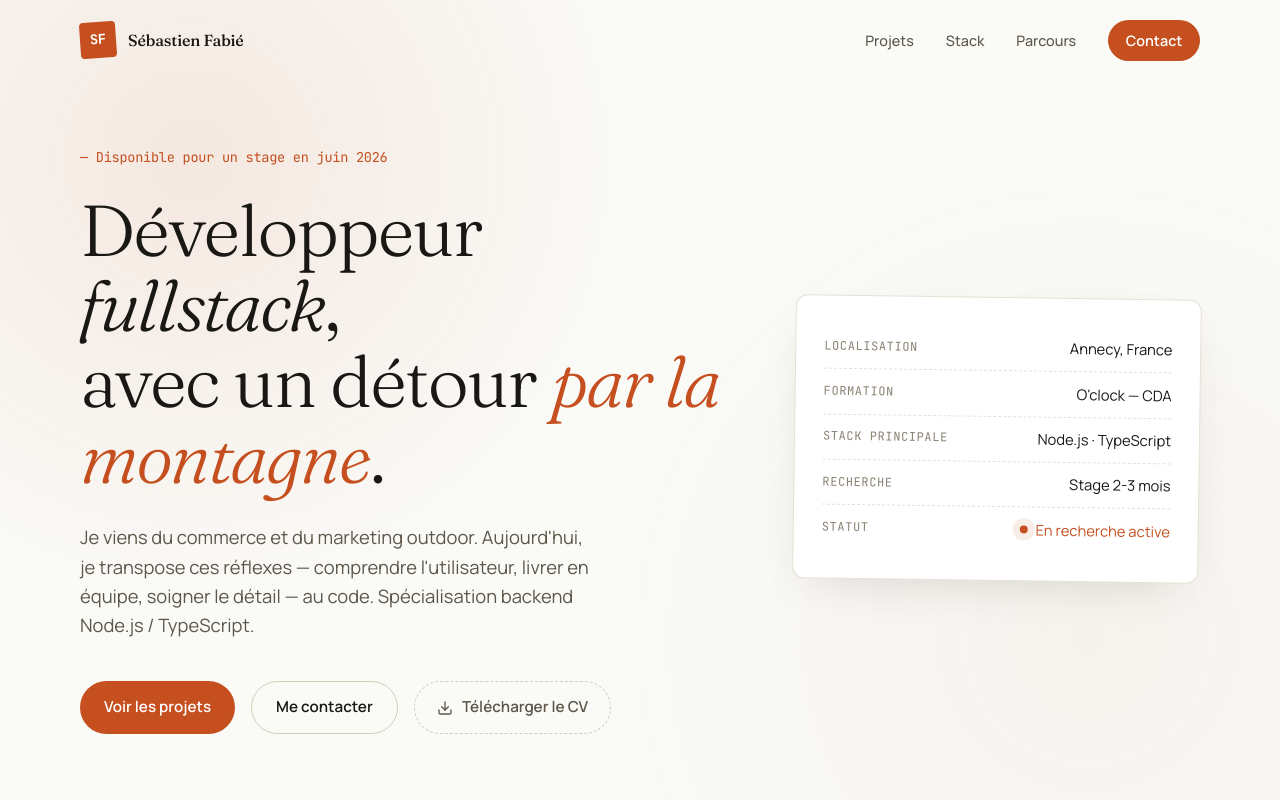
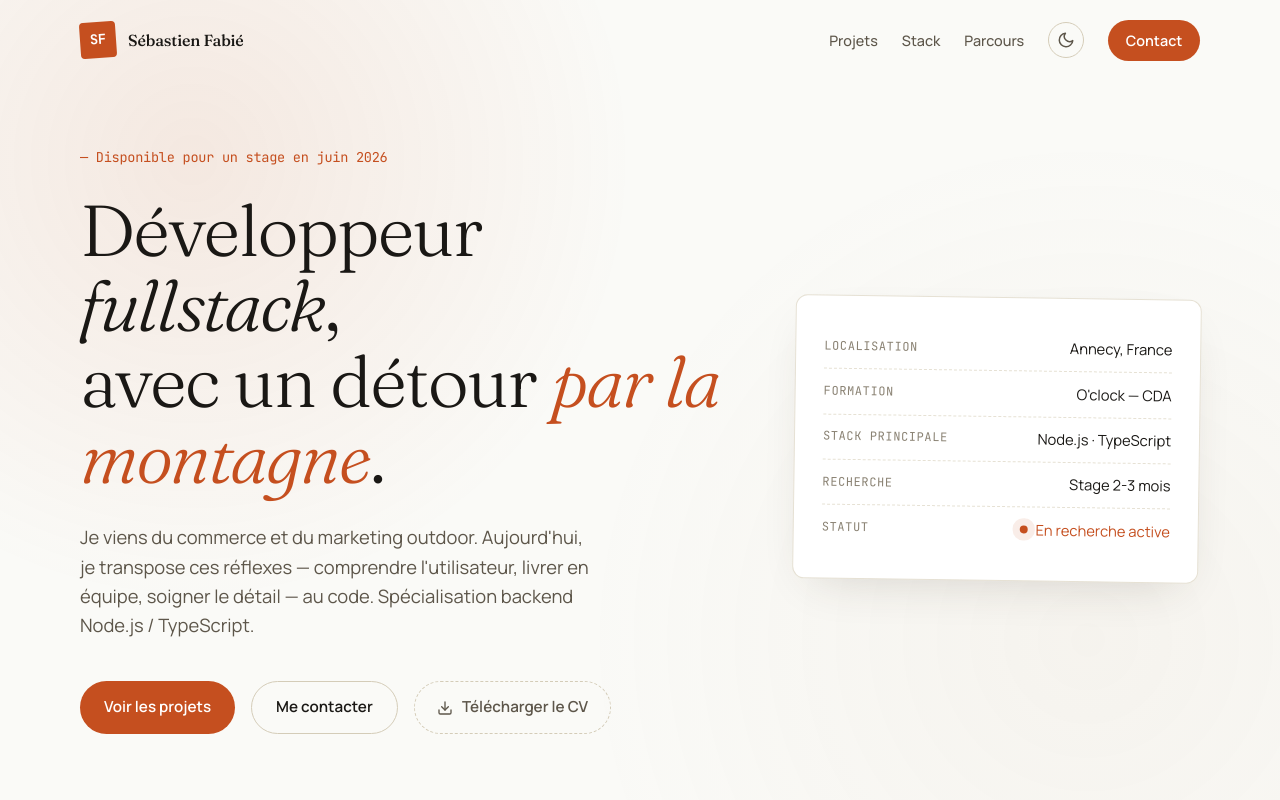
Before and after one commit to Sebvietsky/Sebvietsky.github.io, a SvelteKit app: page / in a window 1280 px wide. Shown: the top 800 px of the page. Built offline with nearby package versions, Linux system fonts and the light colour scheme.

Commit message:
feat(theme): add dark mode toggle with persistence

```diff
--- a/src/app.css
+++ b/src/app.css
@@ -1,7 +1,8 @@
 /* =========================================================================
-   Design tokens — Light mode éditorial
+   Design tokens — Light mode (par défaut)
    ========================================================================= */
-:root {
+:root,
+:root[data-theme="light"] {
   /* Colors — palette papier / terre cuite / encre */
   --bg: #fafaf7;
   --bg-elev: #ffffff;
@@ -17,14 +18,76 @@
   --accent-soft: #d96332;
   --accent-glow: rgba(197, 79, 31, 0.1);
 
-  /* Typography */
+  /* Background gradients adaptés au light */
+  --bg-glow-1: rgba(197, 79, 31, 0.1);
+  --bg-glow-2: rgba(180, 140, 100, 0.06);
+
+  /* Header backdrop */
+  --header-bg: rgba(250, 250, 247, 0.85);
+
+  /* Card shadows */
+  --shadow-card: 0 18px 50px -22px rgba(60, 50, 35, 0.2);
+  --shadow-card-strong: 0 24px 60px -28px rgba(60, 50, 35, 0.25);
+  --shadow-stack-hover: 0 12px 30px -18px rgba(60, 50, 35, 0.15);
+  --shadow-project-hover: 0 18px 40px -22px rgba(60, 50, 35, 0.2);
+}
+
+/* =========================================================================
+   Design tokens — Dark mode
+   ========================================================================= */
+:root[data-theme="dark"] {
+  --bg: #0d0c0a;
+  --bg-elev: #15140f;
+  --bg-card: #1a1813;
+  --border: #2a261e;
+  --border-strong: #3d362a;
+
+  --fg: #f5f1e8;
+  --fg-muted: #a8a195;
+  --fg-faded: #6b6557;
+
+  --accent: #d96332;
+  --accent-soft: #f4a368;
+  --accent-glow: rgba(217, 99, 50, 0.15);
+
+  --bg-glow-1: rgba(217, 99, 50, 0.15);
+  --bg-glow-2: rgba(120, 80, 50, 0.08);
+
+  --header-bg: rgba(13, 12, 10, 0.85);
+
+  --shadow-card: 0 20px 60px -20px rgba(0, 0, 0, 0.4);
+  --shadow-card-strong: 0 24px 60px -20px rgba(0, 0, 0, 0.5);
+  --shadow-stack-hover: 0 12px 30px -18px rgba(0, 0, 0, 0.3);
+  --shadow-project-hover: 0 18px 40px -22px rgba(0, 0, 0, 0.4);
+}
+
+/* =========================================================================
+   Typography & spacing tokens
+   ========================================================================= */
+:root {
   --font-display: "Fraunces", Georgia, serif;
   --font-body: "Manrope", system-ui, sans-serif;
   --font-mono: "JetBrains Mono", ui-monospace, monospace;
 
-  /* Spacing */
   --max-w: 1200px;
   --gutter: clamp(1.25rem, 4vw, 2.5rem);
+}
+
+/* =========================================================================
+   Theme transitions — fluid color changes between modes
+   ========================================================================= */
+html.theme-transition,
+html.theme-transition body,
+html.theme-transition *,
+html.theme-transition *::before,
+html.theme-transition *::after {
+  transition:
+    background-color 0.4s ease,
+    color 0.4s ease,
+    border-color 0.4s ease,
+    box-shadow 0.4s ease,
+    fill 0.4s ease,
+    stroke 0.4s ease !important;
 }
 
 /* =========================================================================
@@ -54,18 +117,14 @@ body {
   overflow-x: hidden;
 }
 
-/* Topographic background pattern — adapté au light mode */
+/* Topographic background pattern — utilise les variables de glow */
 body::before {
   content: "";
   position: fixed;
   inset: 0;
   background-image:
-    radial-gradient(circle at 15% 20%, var(--accent-glow) 0%, transparent 35%),
-    radial-gradient(
-      circle at 85% 80%,
-      rgba(180, 140, 100, 0.06) 0%,
-      transparent 40%
-    );
+    radial-gradient(circle at 15% 20%, var(--bg-glow-1) 0%, transparent 35%),
+    radial-gradient(circle at 85% 80%, var(--bg-glow-2) 0%, transparent 40%);
   pointer-events: none;
   z-index: 0;
 }
@@ -103,7 +162,7 @@ img {
 }
 
 /* =========================================================================
-   D — Progress bar (barre de progression du scroll)
+   D — Progress bar
    ========================================================================= */
 .scroll-progress {
   position: fixed;
@@ -120,7 +179,7 @@ img {
 }
 
 /* =========================================================================
-   A — Reveal animation de base (sections entières)
+   A — Reveal animation de base
    ========================================================================= */
 .reveal {
   opacity: 0;
@@ -136,7 +195,7 @@ img {
 }
 
 /* =========================================================================
-   A — Stagger reveal (entrée décalée sur les enfants)
+   A — Stagger reveal
    ========================================================================= */
 .stagger > * {
   opacity: 0;
@@ -177,7 +236,7 @@ img {
 }
 
 /* =========================================================================
-   B — Parallaxe sur le hero (variable CSS pilotée par JS)
+   B — Parallaxe
    ========================================================================= */
 .hero-parallax {
   will-change: transform;
@@ -185,7 +244,7 @@ img {
 }
 
 /* =========================================================================
-   C — Section number qui glisse depuis la droite
+   C — Section number qui glisse
    ========================================================================= */
 .section-num {
   display: inline-block;
@@ -204,7 +263,7 @@ img {
 }
 
 /* =========================================================================
-   Reduced motion — désactive toutes les animations
+   Reduced motion
    ========================================================================= */
 @media (prefers-reduced-motion: reduce) {
   .reveal,
@@ -223,4 +282,12 @@ img {
   html {
     scroll-behavior: auto;
   }
+
+  html.theme-transition,
+  html.theme-transition body,
+  html.theme-transition *,
+  html.theme-transition *::before,
+  html.theme-transition *::after {
+    transition: none !important;
+  }
 }
--- a/src/app.html
+++ b/src/app.html
@@ -68,6 +68,20 @@
       content="https://sebvietsky.github.io/og-image.png"
     />
 
+    <!-- Theme anti-flash : appliqué AVANT le rendu pour éviter le flash visuel -->
+    <script>
+      (function () {
+        try {
+          var stored = localStorage.getItem("theme");
+          var theme =
+            stored === "dark" || stored === "light" ? stored : "light";
+          document.documentElement.setAttribute("data-theme", theme);
+        } catch (e) {
+          document.documentElement.setAttribute("data-theme", "light");
+        }
+      })();
+    </script>
+
     <!-- Fonts -->
     <link rel="preconnect" href="https://fonts.googleapis.com" />
     <link rel="preconnect" href="https://fonts.gstatic.com" crossorigin />
--- a/src/routes/+layout.svelte
+++ b/src/routes/+layout.svelte
@@ -4,16 +4,20 @@
 
   let { children } = $props();
   let scrolled = $state(false);
+  let theme = $state<"light" | "dark">("light");
   let progressEl: HTMLDivElement;
 
   onMount(() => {
+    // Lire le thème actuel (déjà appliqué par le script anti-flash dans app.html)
+    const current = document.documentElement.getAttribute("data-theme");
+    theme = current === "dark" ? "dark" : "light";
+
     const heroParallax = document.querySelector<HTMLElement>(".hero-parallax");
 
     const updateScroll = () => {
       const scrollY = window.scrollY;
       scrolled = scrollY > 24;
 
-      // D — progress bar : ratio scroll / page
       const docHeight =
         document.documentElement.scrollHeight - window.innerHeight;
       const progress = docHeight > 0 ? Math.min(scrollY / docHeight, 1) : 0;
@@ -21,7 +25,6 @@
         progressEl.style.transform = `scaleX(${progress})`;
       }
 
-      // B — parallaxe douce sur le hero (max 80px de décalage)
       if (heroParallax && scrollY < 800) {
         const offset = Math.min(scrollY * 0.25, 80);
         heroParallax.style.setProperty("--scroll-offset", String(-offset));
@@ -31,7 +34,6 @@
     window.addEventListener("scroll", updateScroll, { passive: true });
     updateScroll();
 
-    // A & C — reveal + stagger animations
     const observer = new IntersectionObserver(
       (entries) => {
         entries.forEach((entry) => {
@@ -53,9 +55,30 @@
       observer.disconnect();
     };
   });
+
+  function toggleTheme() {
+    const newTheme = theme === "light" ? "dark" : "light";
+
+    // Active la transition fluide juste pour ce changement
+    document.documentElement.classList.add("theme-transition");
+
+    theme = newTheme;
+    document.documentElement.setAttribute("data-theme", newTheme);
+
+    try {
+      localStorage.setItem("theme", newTheme);
+    } catch (e) {
+      // localStorage indisponible (mode privé strict, etc.) — on ignore silencieusement
+    }
+
+    // Retire la classe de transition après l'animation pour ne pas affecter les autres animations
+    window.setTimeout(() => {
+      document.documentElement.classList.remove("theme-transition");
+    }, 450);
+  }
 </script>
 
-<!-- D — Barre de progression de scroll -->
+<!-- Barre de progression de scroll -->
 <div class="scroll-progress" bind:this={progressEl}></div>
 
 <header class:scrolled aria-label="Navigation principale">
@@ -65,9 +88,60 @@
       <span class="brand-text">Sébastien Fabié</span>
     </a>
     <nav>
-      <a href="#projects">Projets</a>
-      <a href="#stack">Stack</a>
-      <a href="#parcours">Parcours</a>
+      <a href="#projects" class="nav-link">Projets</a>
+      <a href="#stack" class="nav-link">Stack</a>
+      <a href="#parcours" class="nav-link">Parcours</a>
+
+      <button
+        type="button"
+        class="theme-toggle"
+        onclick={toggleTheme}
+        aria-label={theme === "light"
+          ? "Activer le mode sombre"
+          : "Activer le mode clair"}
+        title={theme === "light" ? "Mode sombre" : "Mode clair"}
+      >
+        {#if theme === "light"}
+          <!-- Icône lune (= passer au dark) -->
+          <svg
+            width="18"
+            height="18"
+            viewBox="0 0 24 24"
+            fill="none"
+            stroke="currentColor"
+            stroke-width="2"
+            stroke-linecap="round"
+            stroke-linejoin="round"
+            aria-hidden="true"
+          >
+            <path d="M21 12.79A9 9 0 1 1 11.21 3 7 7 0 0 0 21 12.79z" />
+          </svg>
+        {:else}
+          <!-- Icône soleil (= passer au light) -->
+          <svg
+            width="18"
+            height="18"
+            viewBox="0 0 24 24"
+            fill="none"
+            stroke="currentColor"
+            stroke-width="2"
+            stroke-linecap="round"
+            stroke-linejoin="round"
+            aria-hidden="true"
+          >
+            <circle cx="12" cy="12" r="4" />
+            <path d="M12 2v2" />
+            <path d="M12 20v2" />
+            <path d="m4.93 4.93 1.41 1.41" />
+            <path d="m17.66 17.66 1.41 1.41" />
+            <path d="M2 12h2" />
+            <path d="M20 12h2" />
+            <path d="m6.34 17.66-1.41 1.41" />
+            <path d="m19.07 4.93-1.41 1.41" />
+          </svg>
+        {/if}
+      </button>
+
       <a href="#contact" class="cta">Contact</a>
     </nav>
   </div>
@@ -106,7 +180,7 @@
   }
 
   header.scrolled {
-    background: rgba(250, 250, 247, 0.85);
+    background: var(--header-bg);
     backdrop-filter: blur(12px);
     -webkit-backdrop-filter: blur(12px);
     padding: 0.85rem 0;
@@ -155,32 +229,68 @@
   nav {
     display: flex;
     align-items: center;
-    gap: 2rem;
+    gap: 1.5rem;
     font-size: 0.9rem;
     font-weight: 500;
   }
 
-  nav a {
+  .nav-link {
     color: var(--fg-muted);
     transition: color 0.2s ease;
     position: relative;
   }
 
-  nav a:hover {
+  .nav-link:hover {
     color: var(--fg);
   }
 
-  nav a.cta {
+  .cta {
     padding: 0.55rem 1.1rem;
     background: var(--accent);
     color: #fff;
     border-radius: 999px;
     font-weight: 600;
+    transition:
+      background 0.2s ease,
+      color 0.2s ease;
   }
 
-  nav a.cta:hover {
+  .cta:hover {
     background: var(--accent-soft);
     color: #fff;
+  }
+
+  .theme-toggle {
+    display: grid;
+    place-items: center;
+    width: 2.25rem;
+    height: 2.25rem;
+    background: transparent;
+    border: 1px solid var(--border-strong);
+    border-radius: 999px;
+    color: var(--fg-muted);
+    cursor: pointer;
+    font-family: inherit;
+    transition:
+      color 0.2s ease,
+      border-color 0.2s ease,
+      background-color 0.2s ease,
+      transform 0.2s ease;
+  }
+
+  .theme-toggle:hover {
+    color: var(--accent);
+    border-color: var(--accent);
+    transform: rotate(15deg);
+  }
+
+  .theme-toggle:focus-visible {
+    outline: 2px solid var(--accent);
+    outline-offset: 2px;
+  }
+
+  .theme-toggle svg {
+    display: block;
   }
 
   @media (max-width: 640px) {
@@ -189,12 +299,22 @@
     }
 
     nav {
-      gap: 1.25rem;
+      gap: 0.85rem;
       font-size: 0.85rem;
     }
 
-    nav a:not(.cta) {
+    .nav-link {
       display: none;
+    }
+
+    .theme-toggle {
+      width: 2rem;
+      height: 2rem;
+    }
+
+    .theme-toggle svg {
+      width: 16px;
+      height: 16px;
     }
   }
 
```
